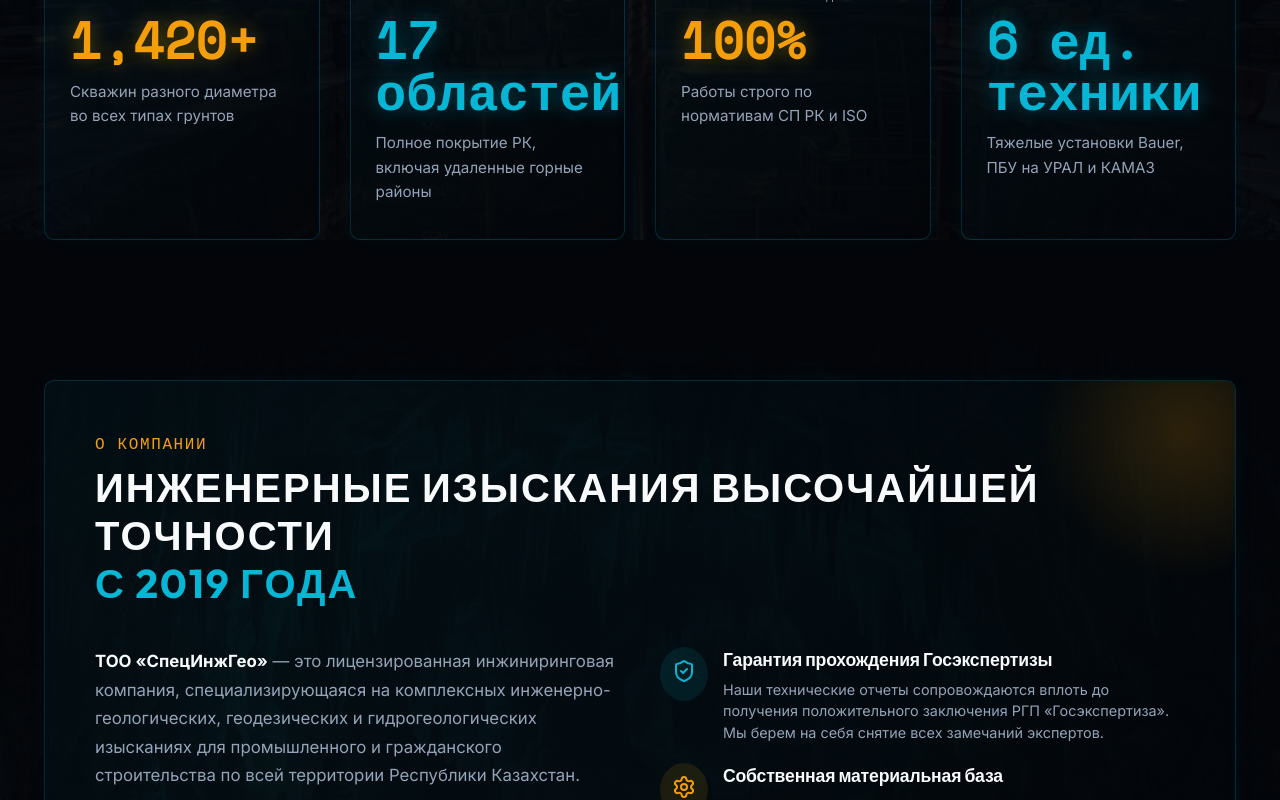
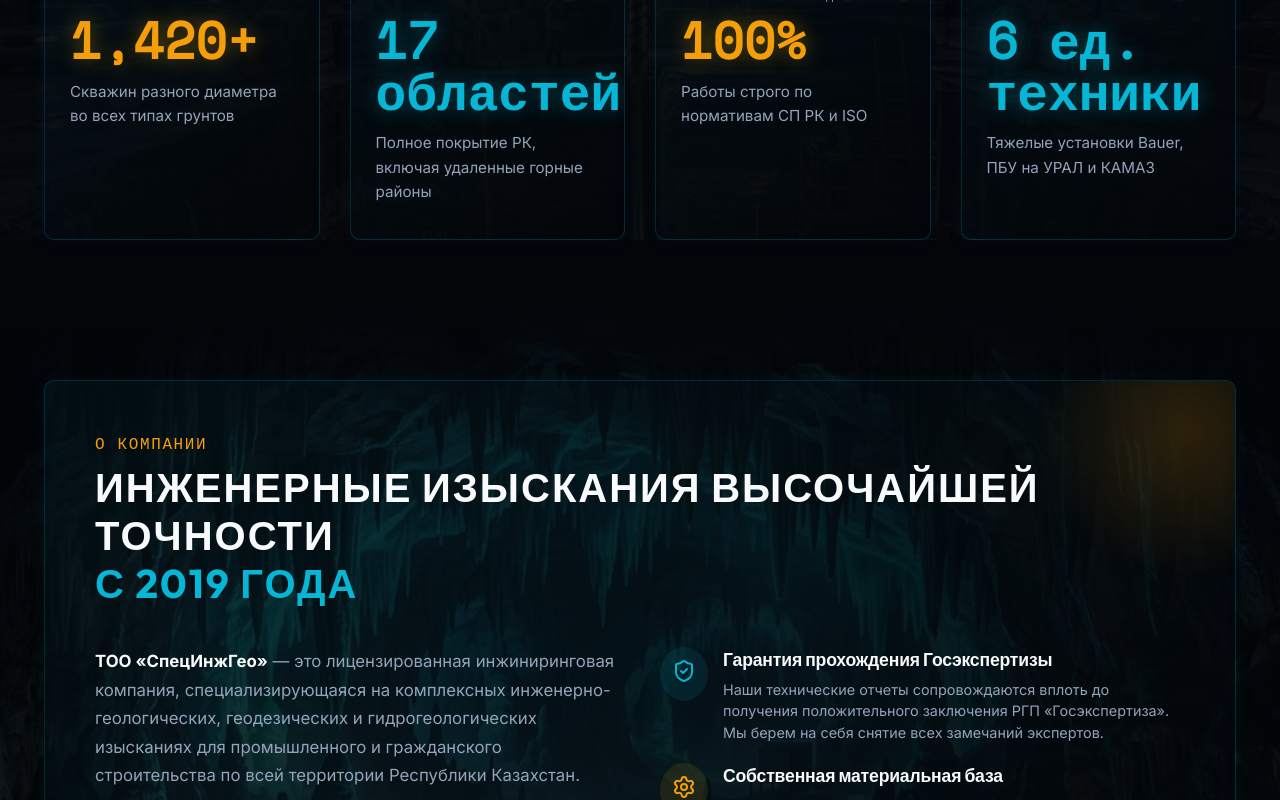
Before and after one commit to Claower3D/spengeo-kz, a React (Vite) app in the folder frontend/: page / in a window 1280 px wide. Shown: the part 1716-2516 px from the top of the page. Built offline with nearby package versions, Linux system fonts and the light colour scheme.

Commit message:
style: adjust aquifers layer background overlay opacity to 80% for 20% image visibility

```diff
--- a/frontend/src/index.css
+++ b/frontend/src/index.css
@@ -253,8 +253,8 @@ h1, h2, h3, h4 {
   background-image:
     linear-gradient(to bottom,
       #030509 0%,
-      rgba(3, 5, 9, 0.95) 150px,
-      rgba(3, 5, 9, 0.95) calc(100% - 150px),
+      rgba(3, 5, 9, 0.8) 150px,
+      rgba(3, 5, 9, 0.8) calc(100% - 150px),
       #030509 100%
     ),
     url('/images/geology_bg_2.png');
```
